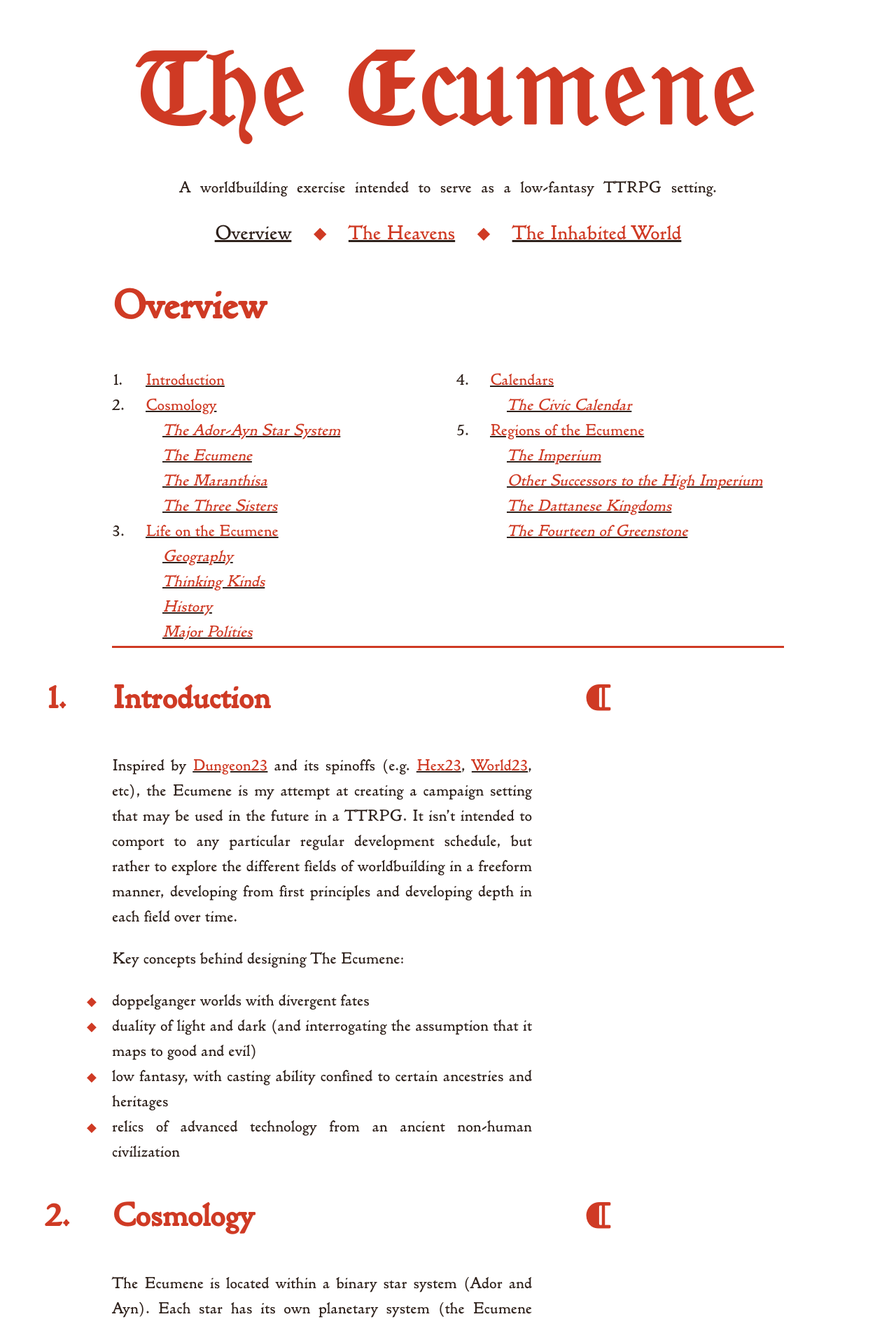
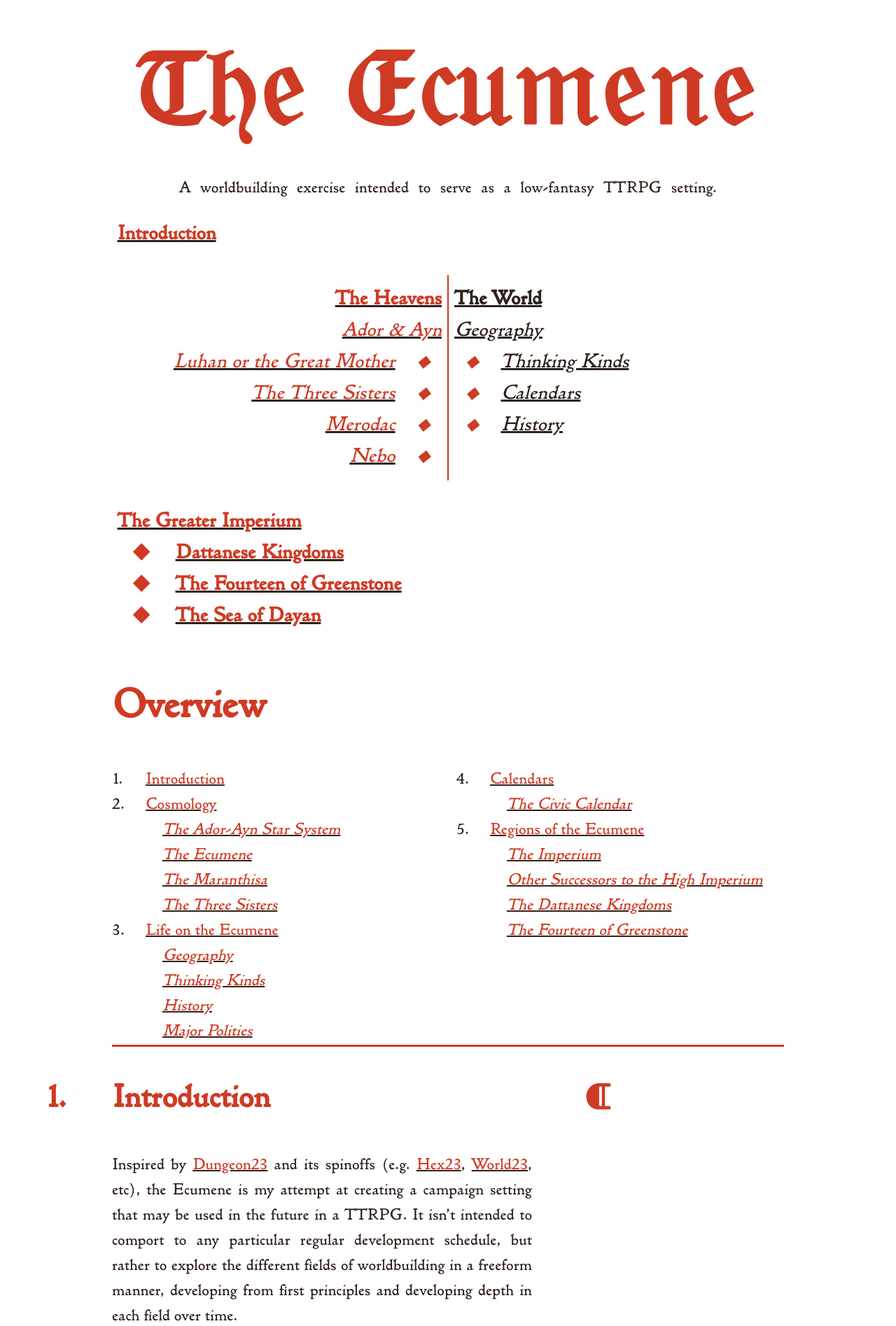
Before and after one commit to kmules1/kmules1.github.io, a Jekyll site: the page built from ecumene/index.md, in a window 1280 px wide. Shown: the top 1895 px of the page at 70% size. Built offline with Jekyll 4.4.1, drawn with Linux system fonts in a browser that asks for light colours.

Commit message:
reorganization of inter-page navigation

```diff
--- a/_data/navigation.yml
+++ b/_data/navigation.yml
@@ -1,7 +1,29 @@
-ecumene:
-- title: Overview
-  url: /ecumene/
-- title: The Heavens
-  url: /ecumene/heavens/
-- title: The Inhabited World
-  url: /ecumene/world/
+heavens:
+- title: Ador & Ayn
+  url: /ecumene/heavens/#ador-and-ayn
+- title: Luhan or the Great Mother
+  url: /ecumene/heavens/#luhan-or-the-great-mother
+- title: The Three Sisters
+  url: /ecumene/heavens/#the-three-sisters
+- title: Merodac
+  url: /ecumene/heavens/#marduk
+- title: Nebo
+  url: /ecumene/heavens/#nebo
+world:
+- title: Geography
+  url: /ecumene/#geography
+- title: Thinking Kinds
+  url: /ecumene/#thinking-kinds
+- title: Calendars
+  url: /ecumene/#calendars
+- title: History
+  url: /ecumene/#history
+regions:
+- title: The Greater Imperium
+  url:
+- title: Dattanese Kingdoms
+  url:
+- title: The Fourteen of Greenstone
+  url:
+- title: The Sea of Dayan
+  url:
--- a/_layouts/ecumene2.html
+++ b/_layouts/ecumene2.html
@@ -28,11 +28,45 @@
 			<subtitle-block>A worldbuilding exercise intended to serve as a low-fantasy TTRPG setting.</subtitle-block>
 
 			<nav>
-				<ul>
-					{% for item in site.data.navigation.ecumene %}
-					<li class="{% if item.url == page.url %}active{% endif %}"><a href="{{item.url}}" alt="{{item.title}}">{{item.title}}</a></li>
-					{% endfor %}
-				</ul>
+				<section>
+					<ul>
+						<li class="{% if "/ecumene/introduction/" == page.url %}active{% endif %}">
+							<a href="/ecumene/introduction/" alt="Introduction">Introduction</a>
+						</li>
+					</ul>
+				</section>
+				<section class="left-column">
+					<ul>
+						<li class="{% if "/ecumene/heavens/" == page.url %}active{% endif %}">
+							<a href="/ecumene/heavens/" alt="The Heavens">The Heavens</a>
+							<ul>
+								{% for item in site.data.navigation.heavens %}
+								<li><a href="{{item.url}}" alt="{{item.title}}">{{item.title}}</a></li>
+								{% endfor %}
+							</ul>
+						</li>
+					</ul>
+				</section>
+				<hr />
+				<section class="right-column">
+					<ul>
+						<li class="{% if "/ecumene/" == page.url %}active{% endif %}">
+							<a href="/ecumene/" alt="The World">The World</a>
+							<ul>
+								{% for item in site.data.navigation.world %}
+								<li><a href="{{item.url}}" alt="{{item.title}}">{{item.title}}</a></li>
+								{% endfor %}
+							</ul>
+						</li>
+					</ul>
+				</section>
+				<section>
+					<ul>
+						{% for item in site.data.navigation.regions %}
+						<li class="{% if item.url == page.url %}active{% endif %}"><a href="{{item.url}}" alt="{{item.title}}">{{item.title}}</a></li>
+						{% endfor %}
+					</ul>
+				</section>
 			</nav>
 
 			<h1>{{page.title}}</h1>
--- a/assets/css/ecumene2.scss
+++ b/assets/css/ecumene2.scss
@@ -41,7 +41,7 @@ h1, h2, h3, h4 {
 }
 h1 {	font-size:				2.5em;	}
 h2 {	font-size:				2em;	}
-h3 {	font-size:				1.5em;	}
+h3 {	font-size:				1.25em;	}
 h4 {
 	font-size:					1.25em;
 	font-style:					italic;
@@ -103,13 +103,57 @@ header subtitle-block {
 	text-align-last:			justify;
 }
 
-header nav ul {
+/*
+ *	NAV
+ */
+
+nav {
 	display:					flex;
 	flex-direction:				row;
-	justify-content:			center;
-	padding-left:				unset;
+	flex-wrap:					wrap;
+}
+
+nav section {
+	flex:						2;
+	flex-basis:					100%;
+}
+nav section.left-column {
+	flex:						1;
+	direction:					rtl;
+}
+nav section.right-column {
+	flex:						1;
+}
+
+nav hr {
+	height:						unset;
+	color:						var(--red);
+	border-left:				2px solid;
+}
+
+nav ul {
+	padding:					unset;
 	list-style:					none;
 }
+
+nav li {
+	font-size:					1.25rem;
+	font-weight:				bold;
+}
+nav li.active a {
+	color:						var(--black);
+}
+
+nav ul ul {
+	margin:						0;
+}
+
+nav ul ul li {
+	font-style:					italic;
+	font-weight:				normal;
+	font-size:					1rem;
+}
+
 
 header nav li + li::before {
 	content:					"\25C6";
@@ -219,7 +263,6 @@ aside.sidebox {
 	float:						right;
 	min-width:					10rem;
 	clear:						both;
-	margin-block-end:			2rem;
 	margin-inline-start:		2rem;
 	font-size:					0.8rem;
 	border-inline-start:		0.125rem solid var(--red);
--- a/ecumene/index.md
+++ b/ecumene/index.md
@@ -231,16 +231,14 @@ Its surface is predominantly ocean, which takes up eight-ninths of its surface a
 
 The Ecumene is in a tidally-locked orbit with its twin world, the Maranthisa, which is two-thirds the radius and two-fifths the mass. As a result, both worlds have an unusually long rotational period of 65.784 hours. Three moons, the Three Sisters, orbit the Ecumene-Maranthisa barycenter, which is located one-sixth of the distance between them.
 
-<table>
-	<tr>
-		<td><img src="/assets/img/ecumene_ortel_light.png" width="300"></td>
-		<td><img src="/assets/img/ecumene_ortel_dark.png" width="300"></td>
-	</tr>
-	<tr>
-		<th>Light Side</th>
-		<th>Dark Side</th>
-	</tr>
-</table>
+<figure>
+    <img src="/assets/img/ecumene_ortel_light.png" width="225">
+    <figcaption>Light Side</figcaption>
+</figure>
+<figure>
+    <img src="/assets/img/ecumene_ortel_dark.png" width="225">
+    <figcaption>Dark Side</figcaption>
+</figure>
 
 ### The Maranthisa
 
```
Also changed, not shown: assets/img/ecumene_ortel_dark.png, assets/img/ecumene_ortel_light.png.
